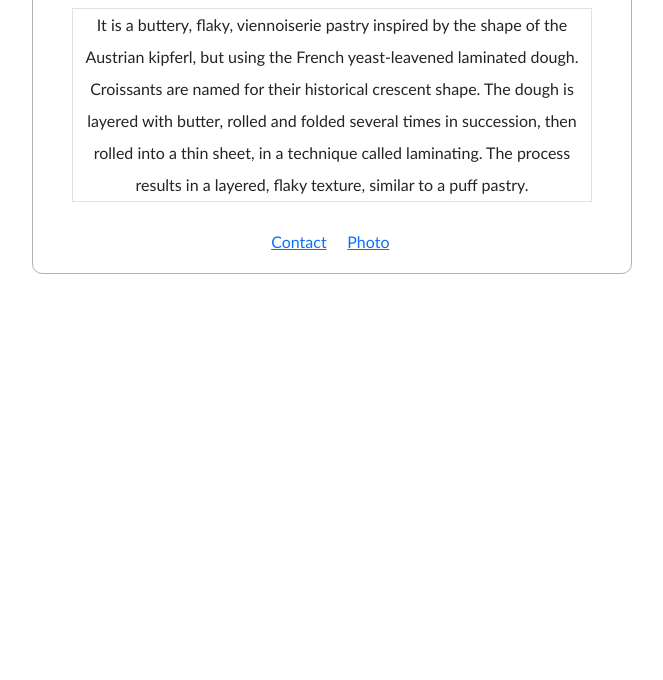
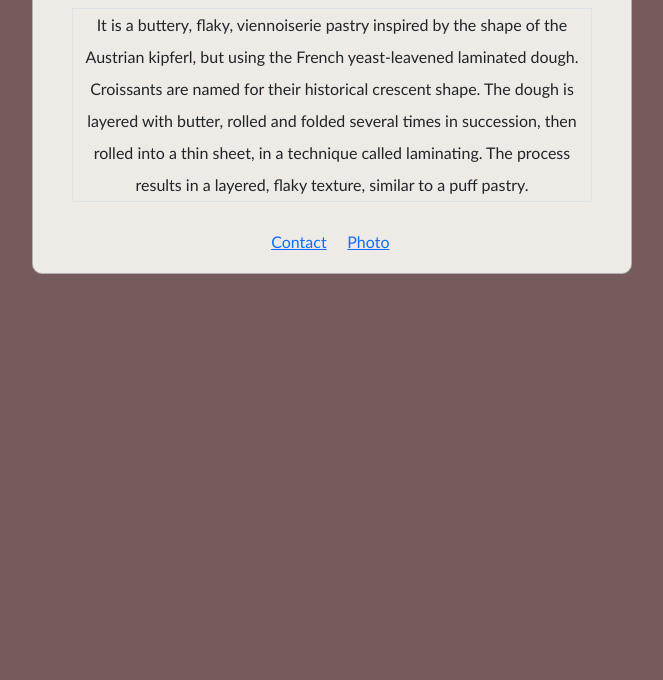
Before and after one commit to zoiyaj/Croissant, a plain HTML site: page index.html in a window 1280 px wide. Shown: the part 120-800 px from the top of the page, without its empty margins (308-971 px from the left). Drawn offline with nearby package versions, Linux system fonts and the light colour scheme.

Commit message:
changed background color

```diff
--- a/style/style.css
+++ b/style/style.css
@@ -1,8 +1,12 @@
 a {
   text-align: center;
 }
+body {
+  background-color: rgb(117, 91, 91) !important;
+}
 
 .main {
+  background-color: rgb(238, 234, 229);
   max-width: 600px;
   border: solid 0.2px rgb(177, 177, 177);
   border-radius: 10px;
```
